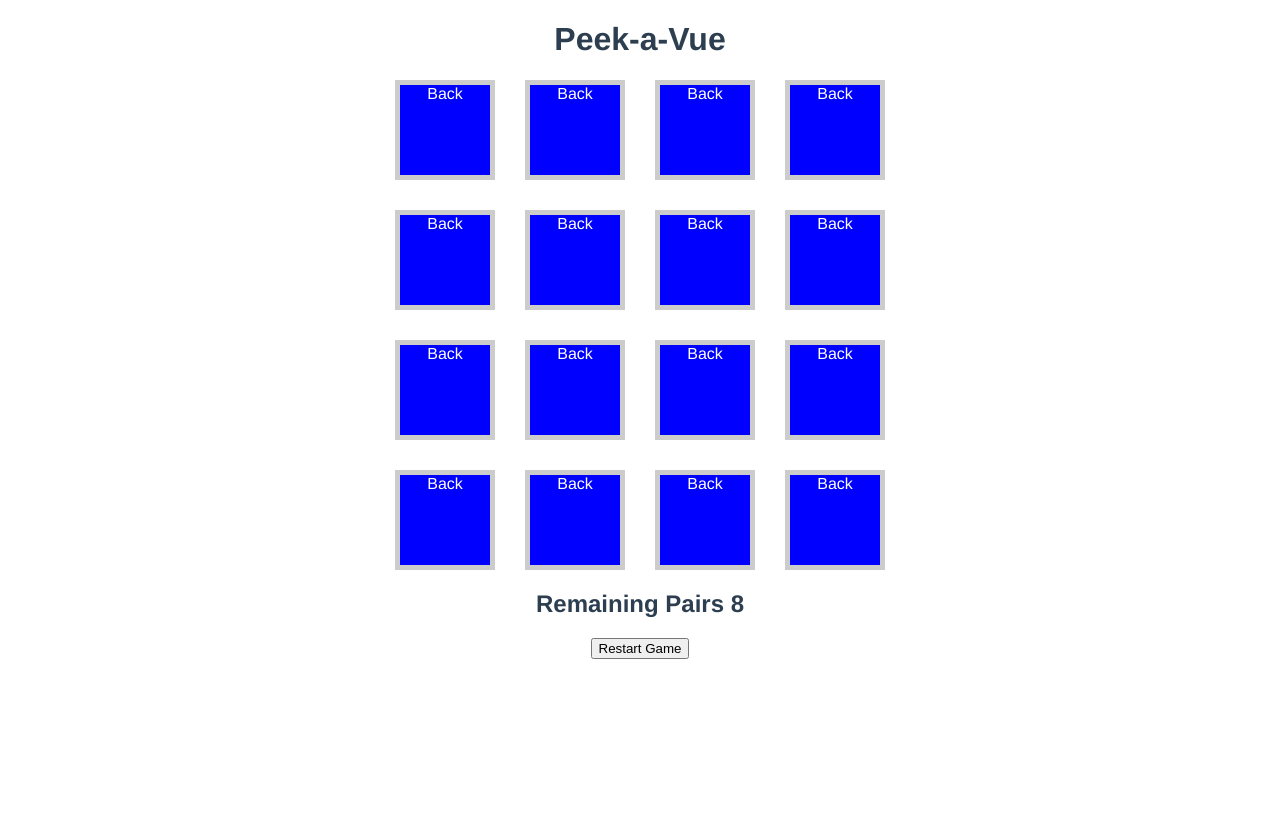
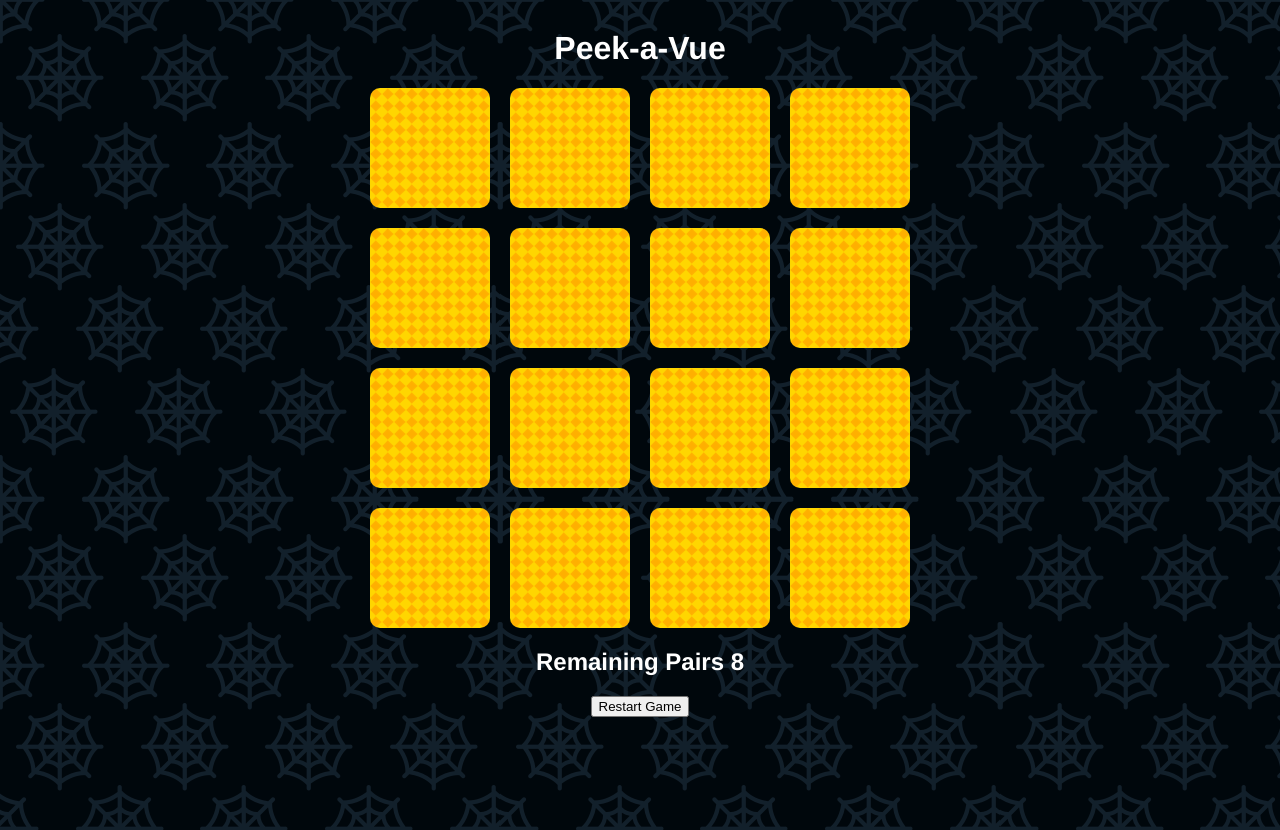
Before and after one commit to KDA-Coding/Peek-a-Vue-Tut-Project, a Vue app in the folder peek-a-vue-tut-project/: page / in a window 1280 px wide. Before the commit the page ends 800 px from the top, so only its background shows below. Built offline with nearby package versions, Linux system fonts and the light colour scheme.

Commit message:
Added Styles, Images and Assets
Added images, styles and assets to make the game more visually appealing.

```diff
--- a/peek-a-vue-tut-project/src/App.vue
+++ b/peek-a-vue-tut-project/src/App.vue
@@ -63,7 +63,15 @@ export default {
       })
     }
 
-    const cardItems = [1,2,3,4,5,6,7,8]
+    const cardItems = [
+      'bat',
+      'candy',
+      'cauldron',
+      'cupcake',
+      'ghost',
+      'moon',
+      'pumpkin',
+      'witch-hat']
 
     cardItems.forEach(item => {
 
@@ -145,20 +153,35 @@ export default {
 </script>
 
 <style>
+
+html, body {
+  margin: 0;
+  padding: 0;
+}
+
+h1 {
+  margin-top: 0;
+}
+
 #app {
   font-family: Avenir, Helvetica, Arial, sans-serif;
   -webkit-font-smoothing: antialiased;
   -moz-osx-font-smoothing: grayscale;
   text-align: center;
   color: #2c3e50;
+  background-image: url('../public/images/page-bg.png');
+  background-color: #00070c;
+  height: 100vh;
+  color: #fff;
+  padding-top: 30px;
 }
 
 .game-board {
   justify-content: center;
   display: grid;
-  grid-template-columns: 100px 100px 100px 100px;
-  grid-template-rows: 100px 100px 100px 100px;
-  grid-column-gap: 30px;
-  grid-row-gap: 30px;
+  grid-template-columns: repeat(4, 120px);
+  grid-template-rows: repeat(4, 120px);
+  grid-column-gap: 20px;
+  grid-row-gap: 20px;
 }
 </style>
--- a/peek-a-vue-tut-project/src/components/GameCard.vue
+++ b/peek-a-vue-tut-project/src/components/GameCard.vue
@@ -1,11 +1,12 @@
 <template>
     <div class="card" @click="selectCard">
         <div v-if="visible" class="card-face is-front">
-            {{ value }} - {{ position }} - {{ matched }}
+            <img :src="`/images/${value}.png`"  :alt="value"/>
+            <img v-if="matched"
+            src="../../public/images/checkmark.svg"
+            class="icon-checkmark"/>
         </div>
-        <div v-else class="card-face is-back">
-            Back
-        </div>
+        <div v-else class="card-face is-back"></div>
     </div>
 </template>
 
@@ -17,7 +18,7 @@ export default {
             required: true
         },
         value: {
-            type: Number,
+            type: String,
             required: true
         },
         visible: {
@@ -48,7 +49,6 @@ export default {
 <style>
 
 .card {
-  border: 5px solid #ccc;
   position: relative;
 }
 
@@ -56,16 +56,26 @@ export default {
     width: 100%;
     height: 100%;
     position: absolute;
+    border-radius: 10px;
+    display: flex;
+    align-items: center;
+    justify-content: center;
 }
 
 .card-face.is-front {
-    background-color: red;
+    background-image: url('../../public/images/card-bg.png');
     color: white;
 }
 
 .card-face.is-back {
-    background-color: blue;
+    background-image: url('../../public/images/card-bg-empty.png');
     color: white;
 }
 
+.icon-checkmark {
+    position: absolute;
+    right: 5px;
+    bottom: 5px;
+}
+
 </style>
```
